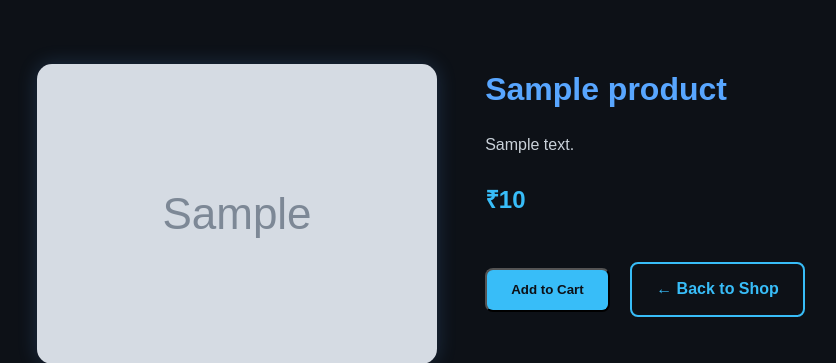
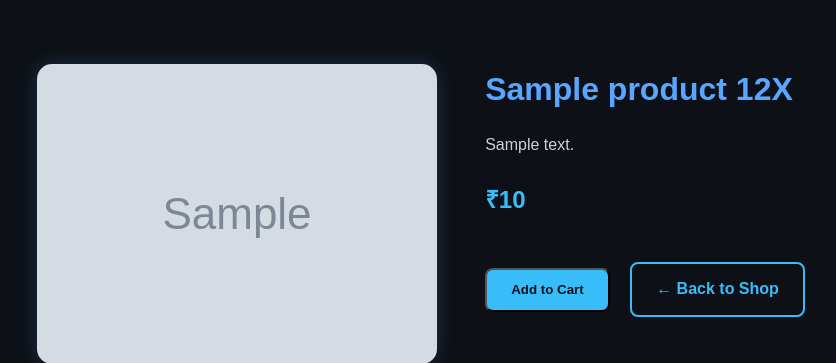
Before and after one commit to VanshChoyal/Sea_Arsh, a Flask app: template templates/product.html in a window 1280 px wide. Shown: the part 70-433 px from the top of the page, without its empty margins (219-1055 px from the left). Run offline with Flask 3, Linux system fonts and the light colour scheme; the template is opened without the code that fills it: most values are stand-ins (such as "Sample title", 1, 10 or a date in 2020); grey boxes marked "Sample" are stand-in pictures; some libraries are stand-ins or nearby versions.

Commit message:
Update product.html

```diff
--- a/templates/product.html
+++ b/templates/product.html
@@ -27,7 +27,7 @@
             <img src="{{ url_for('static', filename=product.image) }}" alt="{{ product.name }}">
         </div>
         <div class="product-info">
-            <h1>{{ product.name }}</h1>
+            <h1>{{ product.name }} 12X</h1>
             <p class="product-desc">{{ product.description }}</p>
             <h2 class="product-price">₹{{ product.price }}</h2>
             <button class="btn add-to-cart" data-id="{{ product.id }}">Add to Cart</button>
```
